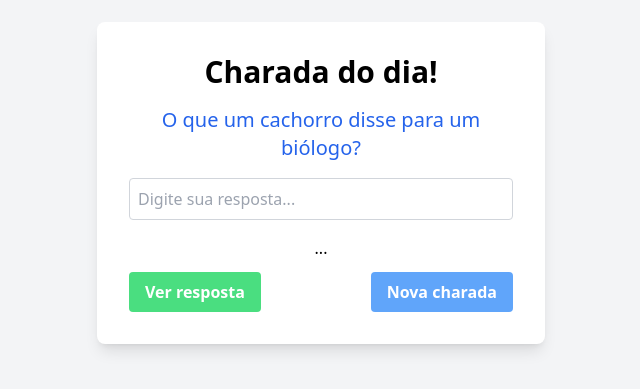
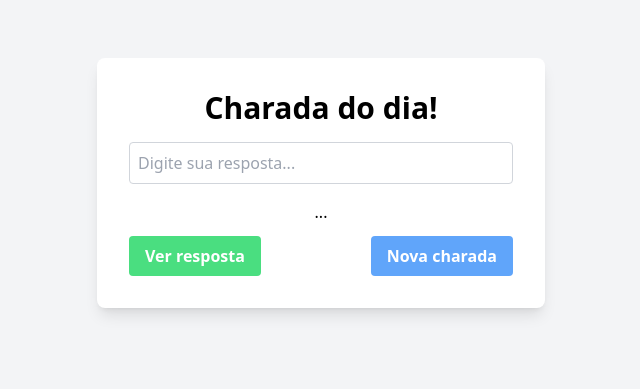
Before and after one commit to paulo-henrique-santos/front-end-charada, a plain HTML site: page index.html in a window 1280 px wide. Shown: the part 217-606 px from the top of the page, without its empty margins (319-959 px from the left). Drawn offline with nearby package versions, Linux system fonts and the light colour scheme; no server answers.

Commit message:
Segundo Commit

```diff
--- a/index.html
+++ b/index.html
@@ -9,7 +9,7 @@
 <body class="flex items-center justify-center min-h-screen bg-gray-100">
     <div class="bg-white shadow-lg rounded-lg p-8 w-full max-w-md">
         <h1 class="text-3xl font-bold text-center mb-4">Charada do dia!</h1>
-        <p class="text-xl text-center text-blue-600 mb-4" id="pergunta">O que um cachorro disse para um biólogo?</p>
+        <p class="text-xl text-center text-blue-600 mb-4" id="pergunta"></p>
         <input type="text" placeholder="Digite sua resposta..." class="w-full p-2 mb-4 border rounded border-gray-300 text-gray-500" id="input-resposta"/>
         <div class="flex justify-around mb-3" id="resposta-container">...</div>
         <div class="flex justify-between">
```
